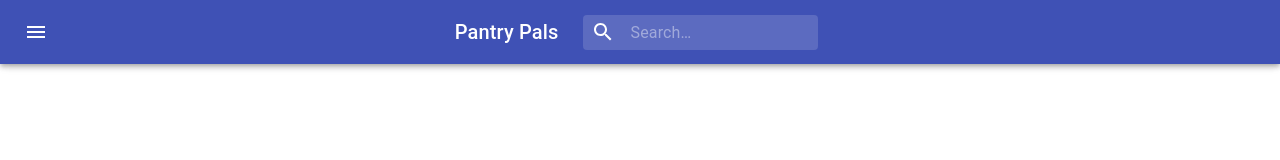
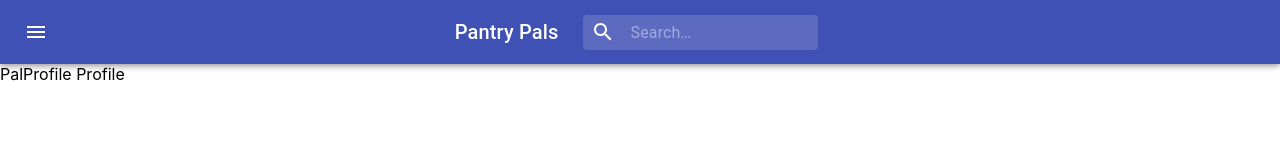
Before and after one commit to listenToRipley/capstone, a React (Create React App) app: page /palProfile in a window 1280 px wide. Shown: the top 160 px of the page. Built offline with nearby package versions, Linux system fonts and the light colour scheme.

Commit message:
added component for pal profiles

```diff
--- a/src/Router/Router.js
+++ b/src/Router/Router.js
@@ -6,6 +6,7 @@ import ShoppingList from '../Components/ShoppingList';
 import Pantry from '../Components/Pantry';
 import PalList from '../Components/PalList';
 import UserProfile from '../Components/UserProfile';
+import PalProfile from '../Components/PalProfile'
 import SignUp from '../Components/SignUp';
 import About from '../Components/About'
 import ForgotPassword from '../Components/ForgotPassword'
@@ -38,6 +39,7 @@ const Router = () => {
       <Route path="/pantry" component={Pantry}/>
       <Route path="/palsList" component={PalList}/>
       <Route path="/userProfile" component={UserProfile}/>
+      <Route path="/palProfile" component={PalProfile}/>
       <Route path="/createNewUser" component={SignUp}/>
       <Route path="/about" component={About}/>
       <Route path="/forgotpassword" component={ForgotPassword}/>
--- a/src/components/About.js
+++ b/src/components/About.js
@@ -18,7 +18,6 @@ const useStyles = makeStyles((theme) => ({
   }
 })
 )
-
 
 const About = () => {
 
--- a/src/components/LogIn.js
+++ b/src/components/LogIn.js
@@ -55,7 +55,8 @@ const LogIn = () => {
   const {value: username, bind: bindUsername, reset:resetUsername} = useInput('')
   const {value: password, bind: bindPassword, reset: resetPassword} = useInput('')
   const {value: loggedIn, bind: bindLoggedIn, reset: resetLoggedIn} = useInput('')
-
+  console.log('user name is : ' ,username)
+  console.log('the password : ', password )
   //need to set state on text before I add handlers
     //validate password and username
 
--- /dev/null
+++ b/src/components/PalProfile.js
@@ -0,0 +1,25 @@
+import React from 'react';
+
+//display information from all users without a private setting
+  //username
+  //first name
+
+//MUST REVIEW THE DISPLAY PREFERENCES OF THE USING AND DISPLAY INFORMATION BASED OFF OF THOSE REQUESTS
+  //email
+  //password
+  //birthday
+
+//likes  - favorites
+//dislikes
+//diets
+//allergies
+//need a view mode
+
+const PalProfile = () => {
+
+  return (
+    <div>PalProfile Profile</div>
+  )
+}
+
+export default PalProfile
```
